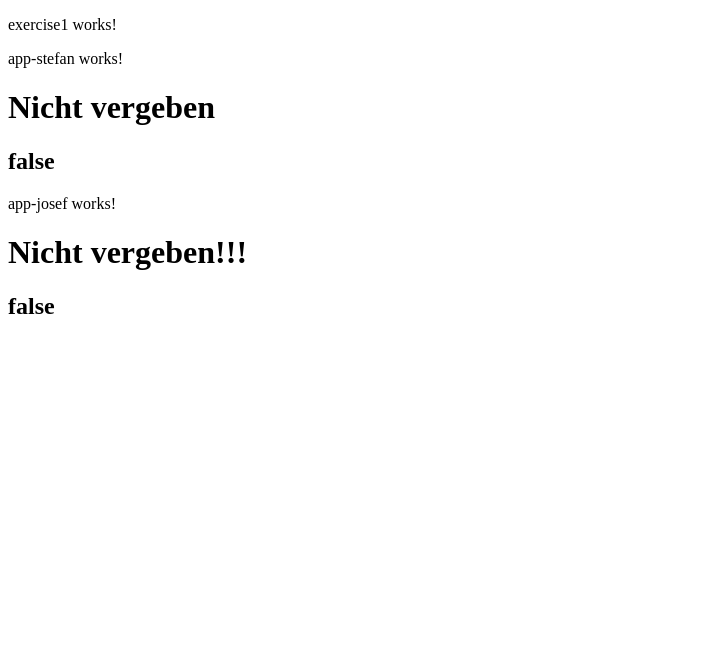
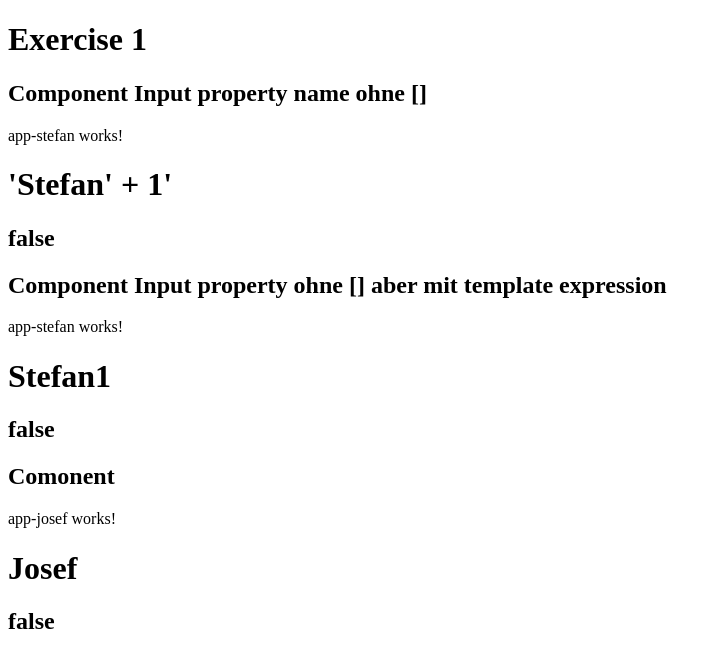
Before and after one commit to ForgeTech/agrardata, an Angular app: page /exercise1 in a window 1280 px wide. Shown: the top 668 px of the page, without its empty margins (0-721 px from the left). Built offline with nearby package versions, Linux system fonts and the light colour scheme.

Commit message:
Fixed exercise 1

```diff
--- a/src/app/modules/exercise1/app-josef/app-josef.component.ts
+++ b/src/app/modules/exercise1/app-josef/app-josef.component.ts
@@ -9,7 +9,7 @@ export class AppJosefComponent implements OnInit, OnChanges, OnDestroy {
 
   public isToggled: boolean = false;
   @Input() public name: string = 'Nicht vergeben!!!';
-  @Output() toggle: EventEmitter<{ toggled: boolean }> = new EventEmitter<{ toggled: boolean }>();
+  @Output() toggle: EventEmitter<boolean> = new EventEmitter<boolean>();
 
   constructor() { }
 
@@ -28,7 +28,7 @@ export class AppJosefComponent implements OnInit, OnChanges, OnDestroy {
   public toggleIf(event: Event): void {
     event.preventDefault();
     this.isToggled = !this.isToggled;
-    this.toggle.emit({ toggled: this.isToggled });
+    this.toggle.emit(this.isToggled);
     console.log('toggleIf: ' + this.isToggled);
   }
 }
--- a/src/app/modules/exercise1/app-stefan/app-stefan.component.ts
+++ b/src/app/modules/exercise1/app-stefan/app-stefan.component.ts
@@ -15,14 +15,14 @@ export class AppStefanComponent implements OnInit, OnChanges, OnDestroy {
   constructor() { }
 
   ngOnInit() {
-    console.log('OnInit');
+    console.log('Stefan OnInit');
   }
 
   ngOnChanges() {
-    console.log('OnChanges');
+    console.log('Stefan OnChanges');
   }
   ngOnDestroy() {
-    console.log('OnDestroy');
+    console.log('Stefan OnDestroy');
   }
 
   public stefan( event: Event): void {
--- a/src/app/modules/exercise1/exercise1.component.html
+++ b/src/app/modules/exercise1/exercise1.component.html
@@ -1,3 +1,7 @@
-<p>exercise1 works!</p>
-<app-app-stefan (toggle)="showName($event)"></app-app-stefan>
-<app-app-josef (toggle)="josef( $event )"></app-app-josef>
+<h1>Exercise 1</h1>
+<h2>Component Input property name ohne []</h2>
+<app-app-stefan name="'Stefan' + 1'" (toggle)="showName($event)"></app-app-stefan>
+<h2>Component Input property ohne [] aber mit template expression</h2>
+<app-app-stefan name="{{'Stefan' + 1 }}" (toggle)="showName($event)"></app-app-stefan>
+<h2>Comonent</h2>
+<app-app-josef [name]="'Josef'" (toggle)="josef( $event )"></app-app-josef>
--- a/src/app/modules/exercise1/exercise1.component.ts
+++ b/src/app/modules/exercise1/exercise1.component.ts
@@ -5,45 +5,23 @@ import { Component, OnInit } from '@angular/core';
   templateUrl: './exercise1.component.html',
   styleUrls: ['./exercise1.component.scss']
 })
-export class Exercise1Component implements OnInit {
-
-  private janein: string;
-  public switchedToggled: boolean = false;
+export class Exercise1Component {
 
   constructor() { }
 
-  ngOnInit() {
-    console.log('OnInit');
-  }
-
-  /*
-  public stefanEX1( event: Event): void {
-
-    event.preventDefault();
-    console.log('test stefanEX1');
+  public showName( event: { toggled: boolean } ): void {
+    if ( event.toggled ) {
+      console.log( 'Stefan: ', 'ja' );
+    } else {
+      console.log( 'Stefan: ', 'nein' );
+    }
 
   }
 
-  public showToggled( event: Event ): void {
-    event.preventDefault();
-    console.log('showToggleEX1');
-  }
-*/
-
-  public showName( name: string ): void {
-    console.log('showToggleEX1');
-    console.log(name);
-
-    let n: number;
-    n = name.indexOf('false');
-    console.log(n);
-    this.janein = 'nein';
-    console.log(this.janein);
-
-  }
-
-  public josef(toggle: { toggled: boolean }): void {
-    this.switchedToggled = toggle.toggled;
-    console.log('josef: ' + this.switchedToggled);
+  public josef( toggled: boolean ): void {
+    const templateString = `Josef:
+      Toggled ${ toggled }
+    `;
+    console.log(templateString);
   }
 }
```
